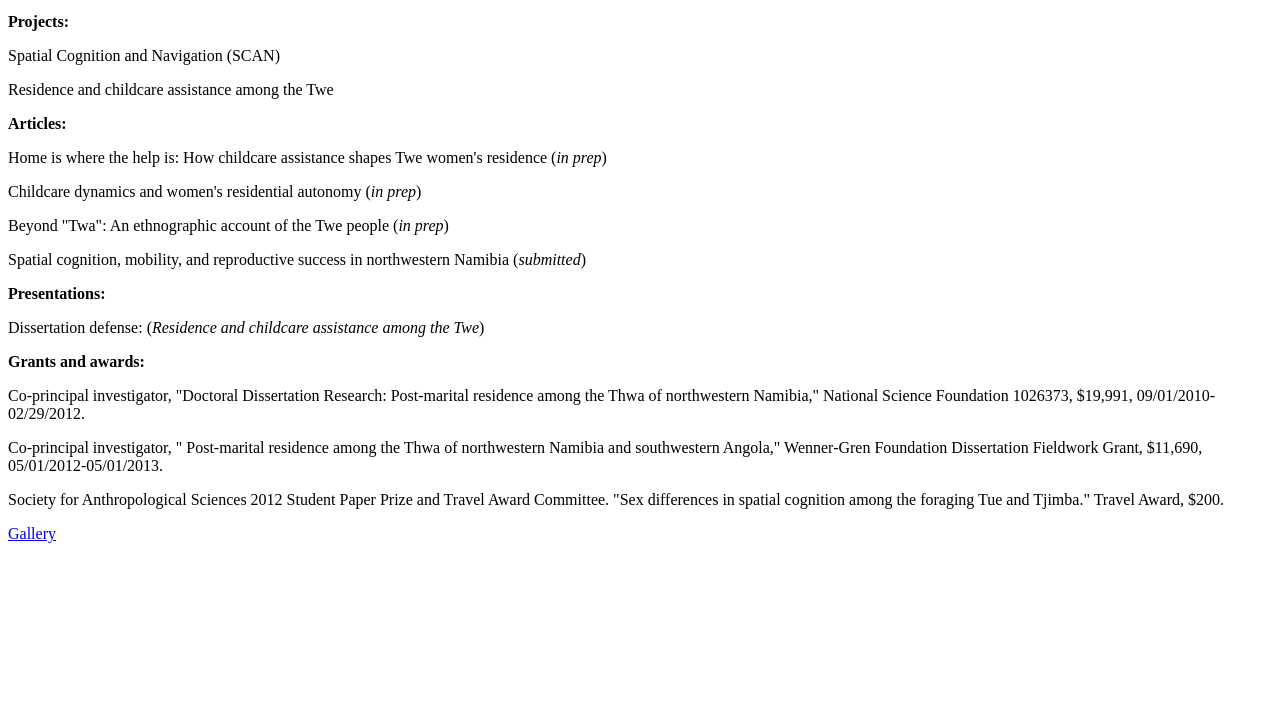
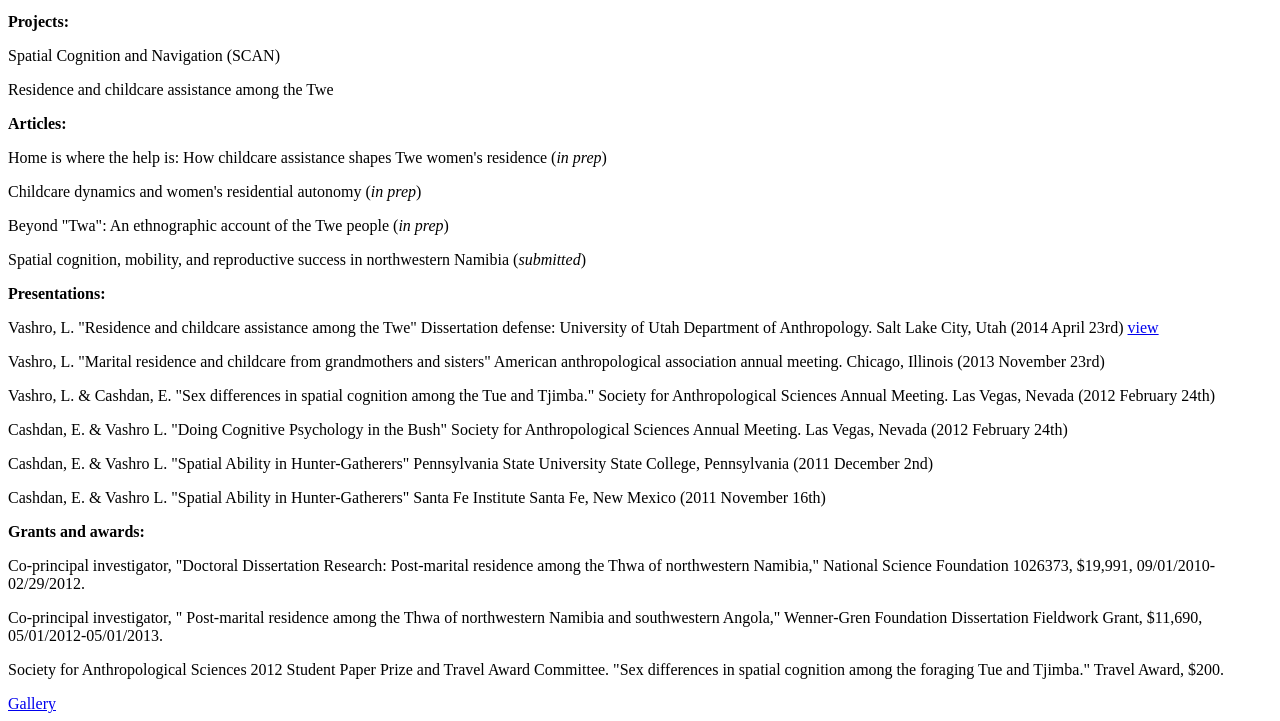
Before and after one commit to vjl110/vjl110.github.io, a plain HTML site: page anthropology/anth.html in a window 1280 px wide. Shown: the part 101-822 px from the top of the page. Before the commit the page ends 800 px from the top, so only its background shows below. Drawn offline with Linux system fonts and the light colour scheme.

Commit message:
Update anth.html

```diff
--- a/anthropology/anth.html
+++ b/anthropology/anth.html
@@ -24,8 +24,31 @@
 
 <p> <b> Presentations: </b> </p>
 
-<p> Dissertation defense: (<i>Residence and childcare assistance among the Twe</i>)
-</p>
+<p> Vashro, L. "Residence and childcare assistance among the Twe"
+Dissertation defense: University of Utah Department of Anthropology.
+Salt Lake City, Utah (2014 April 23rd) <a href="pdf/Vashro_defense.pdf">
+view</a></p>
+
+<p> Vashro, L. "Marital residence and childcare from grandmothers and sisters"
+American anthropological association annual meeting.
+Chicago, Illinois (2013 November 23rd)</p>
+
+<p> Vashro, L. & Cashdan, E.  "Sex differences in spatial cognition among the Tue and Tjimba."
+Society for Anthropological Sciences Annual Meeting.
+Las Vegas, Nevada (2012 February 24th)</p>
+
+<p> Cashdan, E. & Vashro L.  "Doing Cognitive Psychology in the Bush"
+Society for Anthropological Sciences Annual Meeting.
+Las Vegas, Nevada (2012 February 24th)</p>
+
+<p>Cashdan, E. & Vashro L. "Spatial Ability in Hunter-Gatherers"
+Pennsylvania State University
+State College, Pennsylvania (2011 December 2nd)</p>
+
+<p>Cashdan, E. & Vashro L. "Spatial Ability in Hunter-Gatherers"
+Santa Fe Institute
+Santa Fe, New Mexico (2011 November 16th)</p>
+
 
 <p> <b> Grants and awards: </b> </p>
 
```
